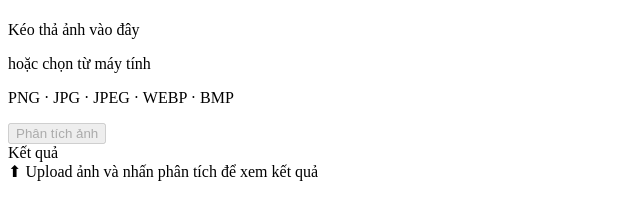
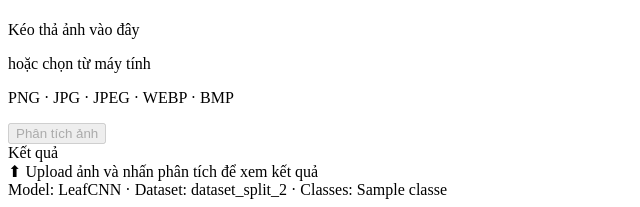
Before and after one commit to PhanAnh23593/BTL_TTNT, a Python web app: template templates/index.html in a window 1280 px wide. Shown: the part 1422-1629 px from the top of the page, without its empty margins (0-640 px from the left). Before the commit the page ends 1603 px from the top, so only its background shows below. Run offline with Jinja, Linux system fonts and the light colour scheme; the template is opened without the code that fills it: most values are stand-ins (such as "Sample title", 1, 10 or a date in 2020).

Commit message:
chore(frontend): import page footer and script binding

```diff
--- a/templates/index.html
+++ b/templates/index.html
@@ -84,5 +84,12 @@
         </div>
       </div>
     </main>
+
+<footer class="footer">
+      Model: LeafCNN · Dataset: dataset_split_2 · Classes: {{ classes | join(', ') }}
+    </footer>
+  </div>
+
+  <script src="/static/script.js"></script>
 </body>
 </html>
```
